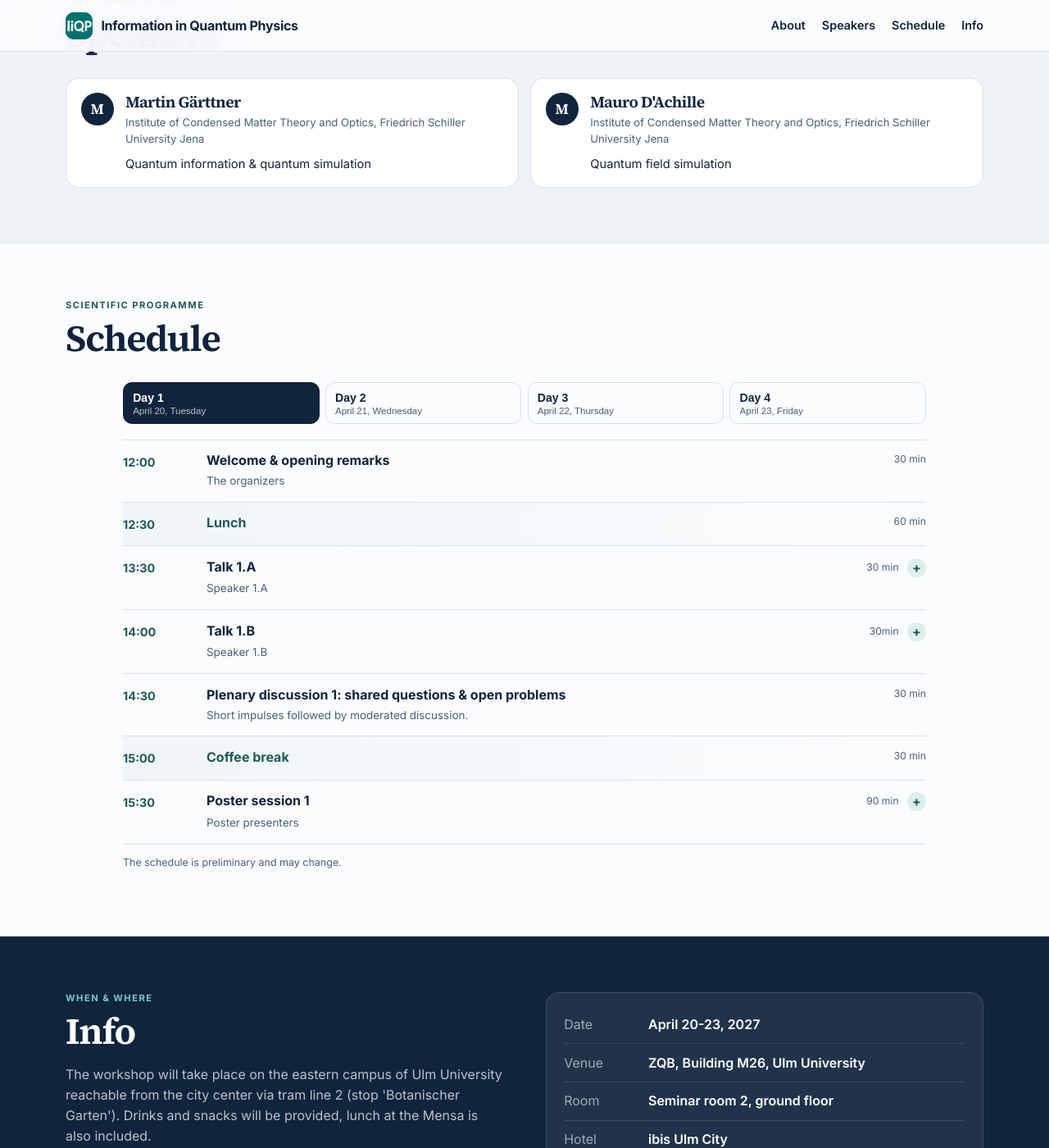
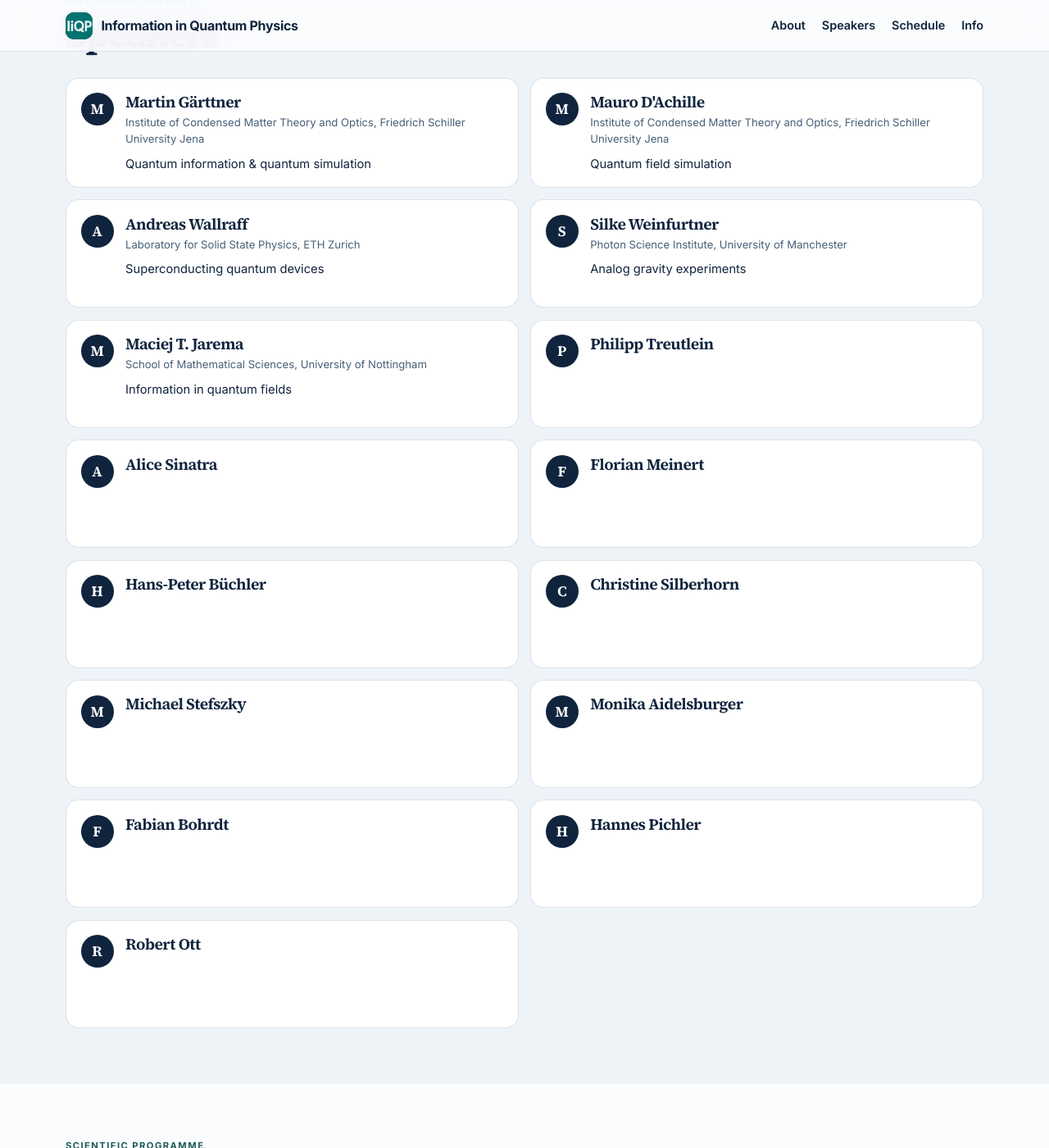
Before and after one commit to Tobi-Haas/iiqp, a Jekyll site: the page built from index.md, in a window 1280 px wide and 1400 px high, scrolled down 1522 px. Shown: the whole window at 82% size. Built offline with Jekyll 4.4.1, drawn with Linux system fonts in a browser that asks for light colours.

Commit message:
Update speakers.yml

```diff
--- a/_data/speakers.yml
+++ b/_data/speakers.yml
@@ -7,3 +7,68 @@
   affiliation: "Institute of Condensed Matter Theory and Optics, Friedrich Schiller University Jena"
   topic: "Quantum field simulation"
   url: "https://qiqs-jena.de/author/mauro-dachille/"
+
+- name: "Andreas Wallraff"
+  affiliation: "Laboratory for Solid State Physics, ETH Zurich"
+  topic: "Superconducting quantum devices"
+  url: "https://qudev.phys.ethz.ch/team-member/andreas-3"
+
+- name: "Silke Weinfurtner"
+  affiliation: "Photon Science Institute, University of Manchester"
+  topic: "Analog gravity experiments"
+  url: "https://www.gravitylaboratory.com/people/weinfurtner-silke"
+
+- name: "Maciej T. Jarema"
+  affiliation: "School of Mathematical Sciences, University of Nottingham"
+  topic: "Information in quantum fields"
+  url: "https://www.gravitylaboratory.com/people/jarema-maciej"
+
+- name: "Philipp Treutlein"
+  affiliation: ""
+  topic: ""
+  url: ""
+
+- name: "Alice Sinatra"
+  affiliation: ""
+  topic: ""
+  url: ""
+
+- name: "Florian Meinert"
+  affiliation: ""
+  topic: ""
+  url: ""
+
+- name: "Hans-Peter Büchler"
+  affiliation: ""
+  topic: ""
+  url: ""
+
+- name: "Christine Silberhorn"
+  affiliation: ""
+  topic: ""
+  url: ""
+
+- name: "Michael Stefszky"
+  affiliation: ""
+  topic: ""
+  url: ""
+
+- name: "Monika Aidelsburger"
+  affiliation: ""
+  topic: ""
+  url: ""
+
+- name: "Fabian Bohrdt"
+  affiliation: ""
+  topic: ""
+  url: ""
+
+- name: "Hannes Pichler"
+  affiliation: ""
+  topic: ""
+  url: ""
+
+- name: "Robert Ott"
+  affiliation: ""
+  topic: ""
+  url: ""
```
